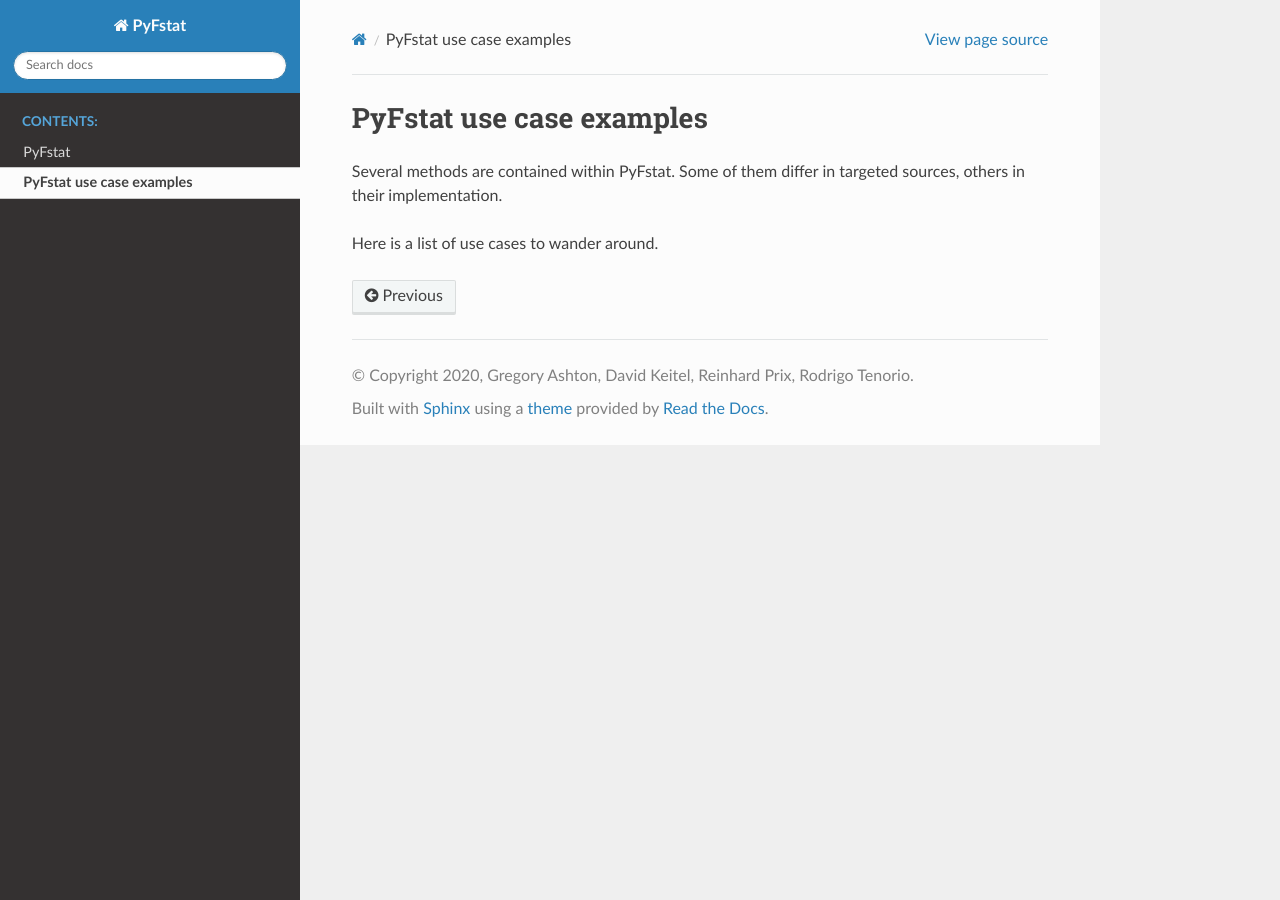
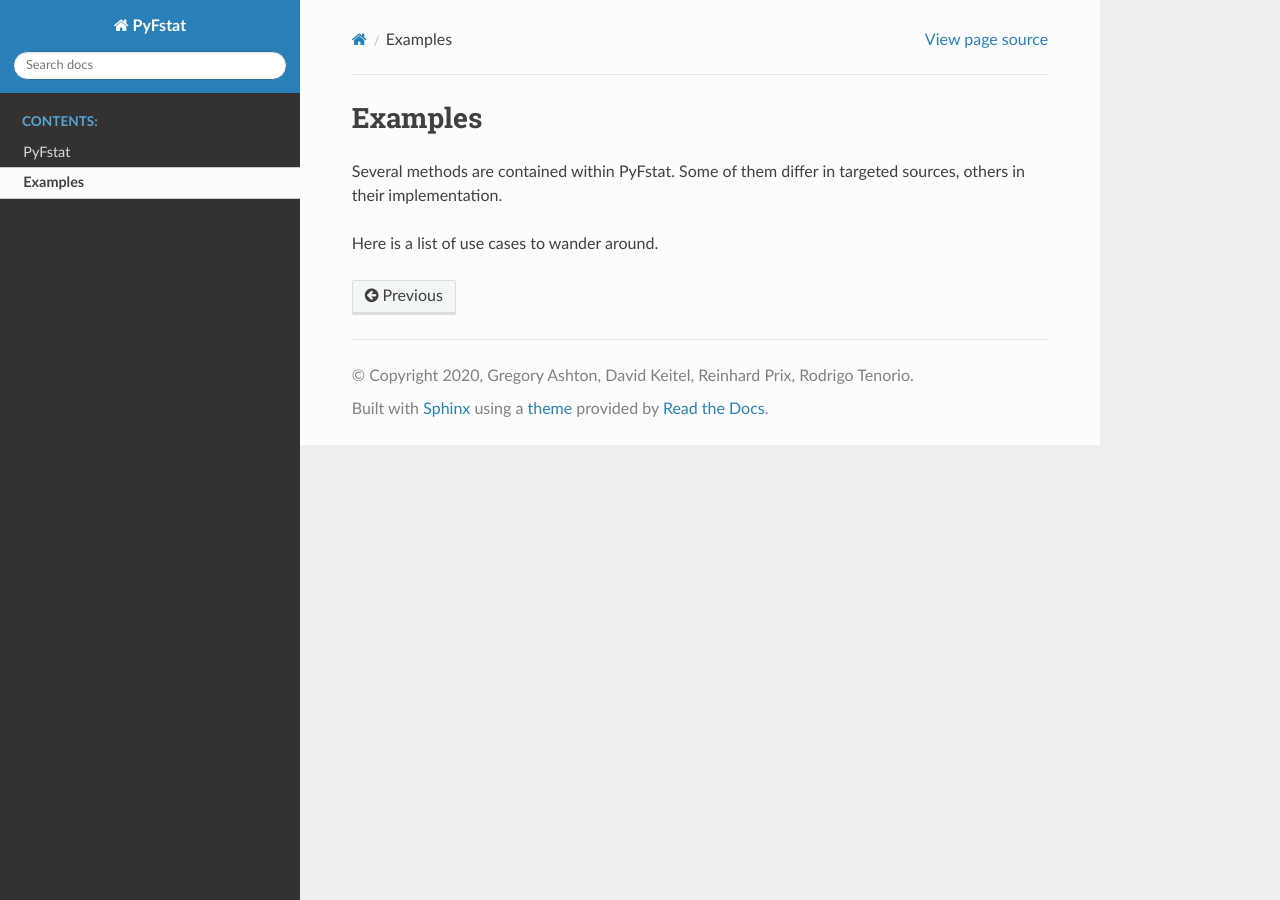
Before and after one commit to PyFstat/PyFstat, a Sphinx documentation site: the page built from docs/source/examples.rst, in a window 1280 px wide. Built offline with Sphinx 7.4.7 and the Read the Docs theme 2.0.0, drawn with Linux system fonts in a browser that asks for light colours; pages that are not in the unit, such as notebooks, are missing from menus.

Commit message:
Clean up conf and exxamples structure

```diff
--- a/docs/source/conf.py
+++ b/docs/source/conf.py
@@ -71,20 +71,12 @@
 min_reported_time = 0
 
 examples_basedir = "../../examples/"
-example_names = [
-    case
-    for case in os.listdir(examples_basedir)
-    if case
-    not in [
-        "run_all_examples.py",
-    ]
-]
+_, example_names, _ = next(os.walk(examples_basedir))
 
 sphinx_gallery_conf = {
     "examples_dirs": [os.path.join(examples_basedir, case) for case in example_names],
     "gallery_dirs": example_names,
     "filename_pattern": "/PyFstat_example_",
-    "ignore_pattern": ".run_all_.",  # FIXME
     "plot_gallery": "False",  # our examples are slow, so we can't generate plots every time the docs are built
     "line_numbers": True,
 }
--- a/docs/source/examples.rst
+++ b/docs/source/examples.rst
@@ -1,4 +1,4 @@
-PyFstat use case examples
+Examples
 =========================
 
 Several methods are contained within PyFstat. Some of them differ in targeted
```
